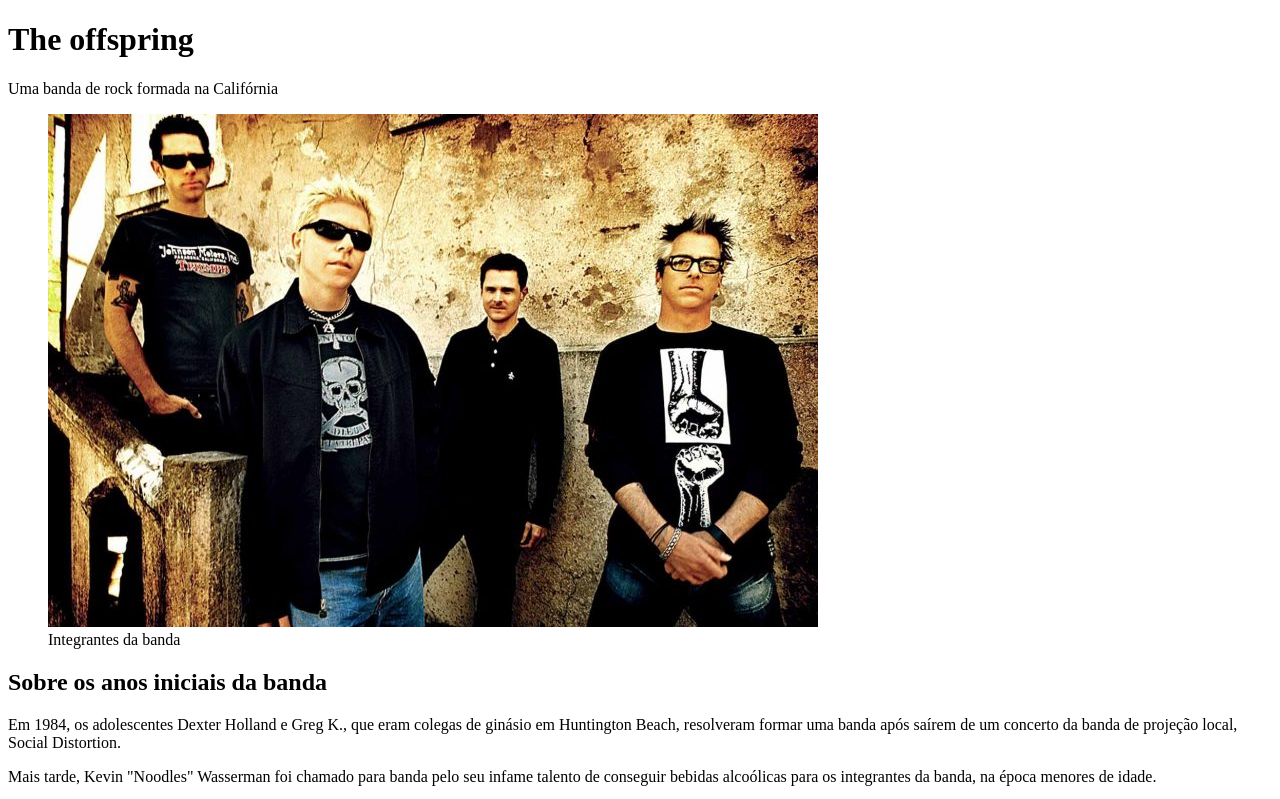
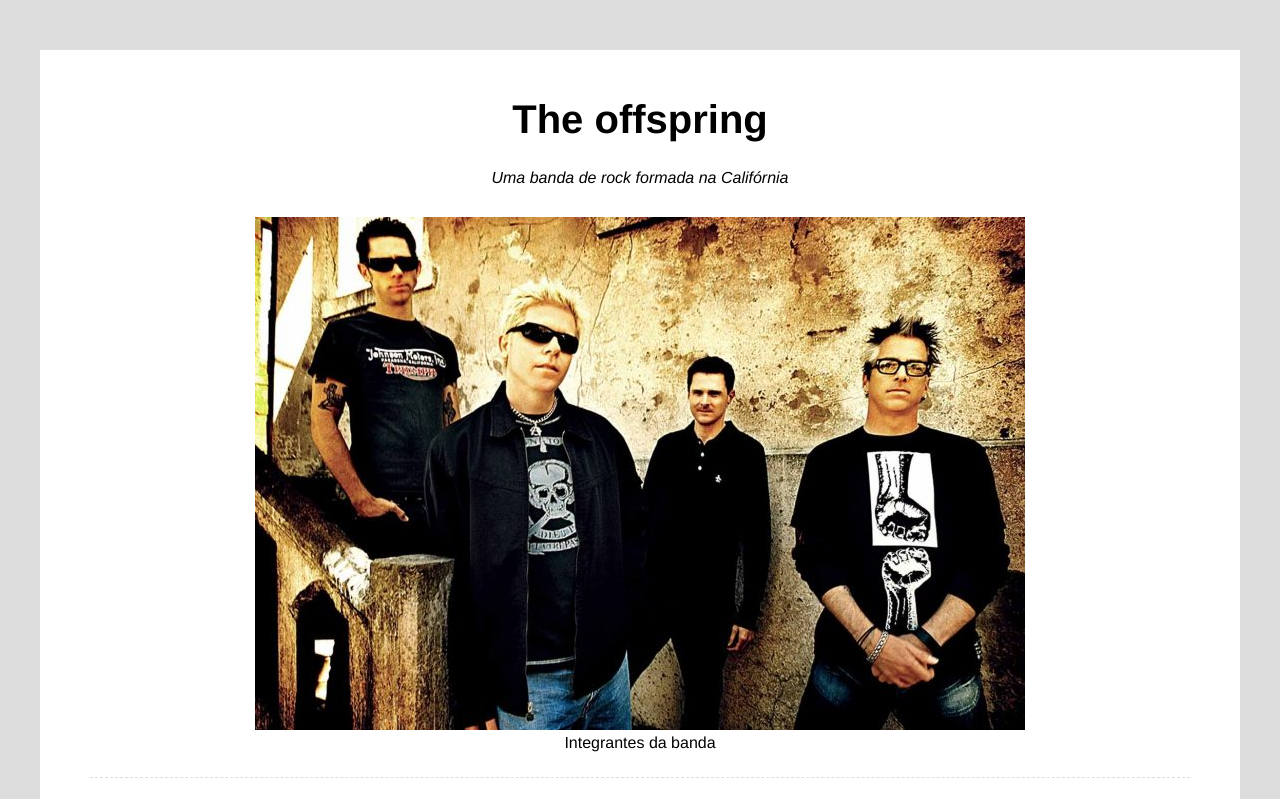
Before and after one commit to maxwelljustino/Tributo, a plain HTML site: page index.html in a window 1280 px wide. Shown: the top 799 px of the page. Drawn offline with Linux system fonts and the light colour scheme; files that its build step writes are made by us from their sources.

Commit message:
Início do css

```diff
--- /dev/null
+++ b/css/styles.css
@@ -0,0 +1,43 @@
+html {
+    font-family: helvetica;
+    background-color: #ddd;
+}
+
+.container {
+    max-width: 1100px;
+    background-color: #fff;
+    position: relative;
+    margin: 50px auto;
+    padding: 20px 50px;
+}
+
+.bold {
+    font-weight: bold;
+}
+
+/* header */
+.header {
+    text-align: center;
+}
+
+.main-title {
+    font-size: 40px;
+}
+
+.main-paragraph {
+    font-style: italic;
+}
+
+/* imagem destaque */
+.featured-image {
+    text-align: center;
+    margin-top: 30px;
+}
+
+/* biografia */
+.biography-container {
+    padding: 25px 0;
+    margin: 25px 0;
+    border-top: 1px dashed #ddd;
+    border-bottom: 1px dashed #ddd;
+}
--- a/index.html
+++ b/index.html
@@ -5,7 +5,7 @@
     <meta charset="UTF-8">
     <meta name="viewport" content="width=device-width, initial-scale=1.0">
     <title>Página de Tributo: The offspring</title>
-    <link rel="stylesheet" href="ccs/style.css">
+    <link rel="stylesheet" href="css/styles.css" />
 </head>
 
 <body>
```
Also changed, not shown: css/style.css (deleted).
